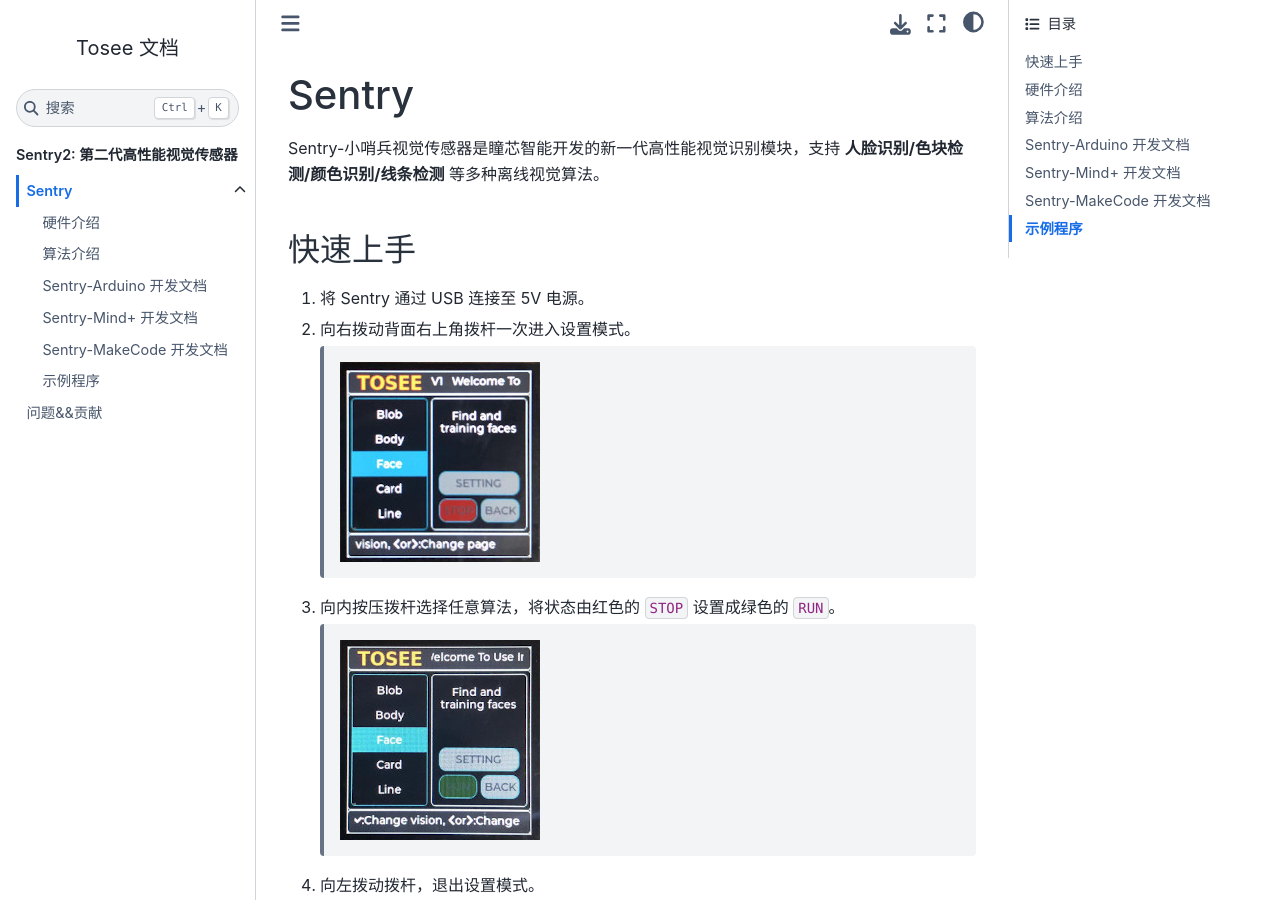
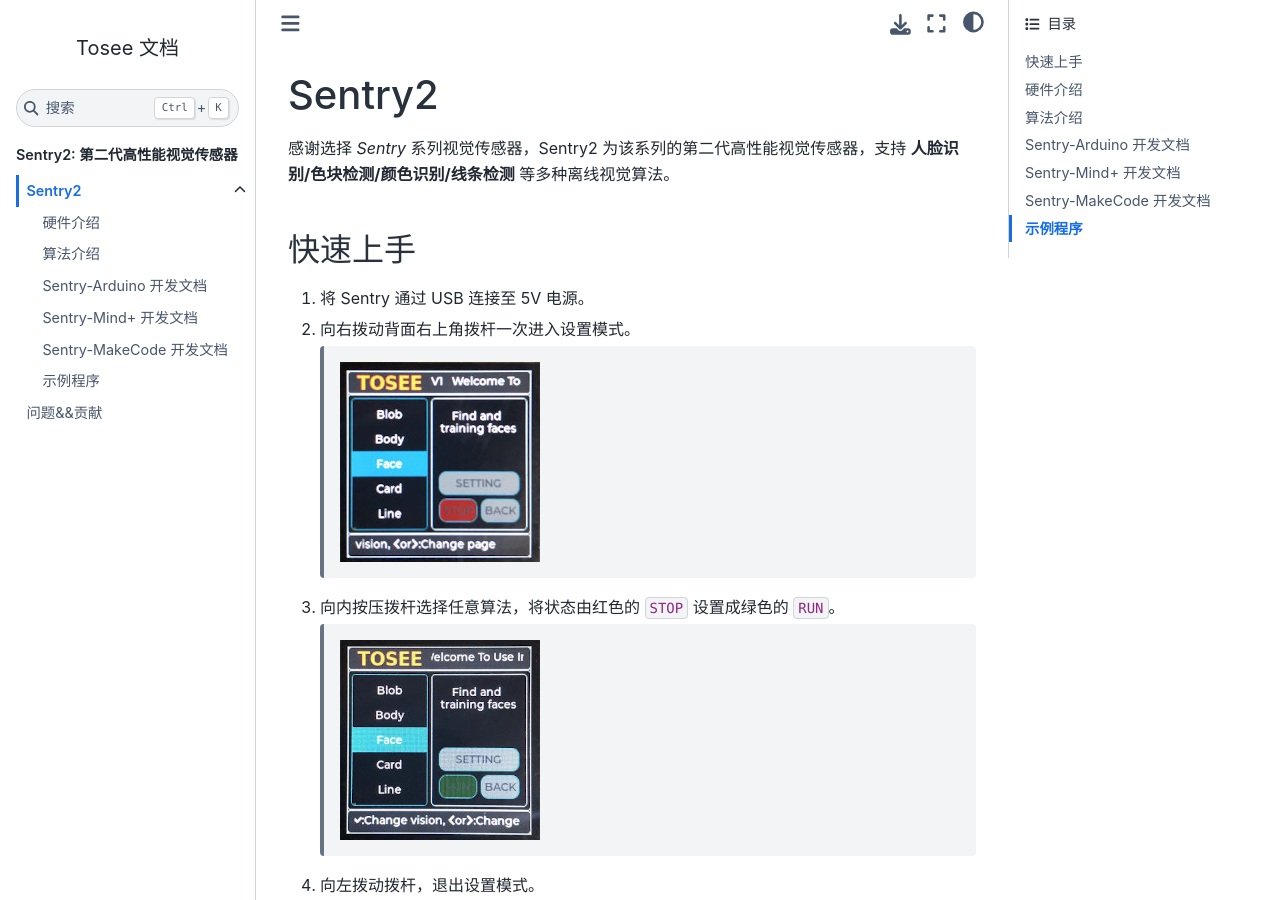
Before and after one commit to AITosee/Tosee-Docs, a Sphinx documentation site: the page built from docs/Sentry/introduction.rst, in a window 1280 px wide and 900 px high. Built offline with Sphinx 7.4.7 and the Sphinx Book theme 1.1.4, drawn with Linux system fonts in a browser that asks for light colours.

Commit message:
update sentry2 instroction

```diff
--- a/docs/Sentry/introduction.rst
+++ b/docs/Sentry/introduction.rst
@@ -1,11 +1,11 @@
-Sentry
-==========================
+Sentry2
+=======
 
-Sentry-小哨兵视觉传感器是瞳芯智能开发的新一代高性能视觉识别模块，支持 **人脸识别/色块检测/颜色识别/线条检测**
+感谢选择 *Sentry* 系列视觉传感器，Sentry2 为该系列的第二代高性能视觉传感器，支持 **人脸识别/色块检测/颜色识别/线条检测**
 等多种离线视觉算法。
 
 快速上手
---------------------------
+--------
 
 1. 将 Sentry 通过 USB 连接至 5V 电源。
 2. 向右拨动背面右上角拨杆一次进入设置模式。
@@ -20,7 +20,7 @@
 5. 将 Sentry 摄像头面向需要识别的物体，即可看到识别情况。
 
 硬件介绍
---------------------------
+--------
 
 .. toctree::
     :maxdepth: 2
@@ -28,7 +28,7 @@
     Hardware/index
 
 算法介绍
---------------------------
+--------
 
 .. toctree::
     :maxdepth: 2
```
